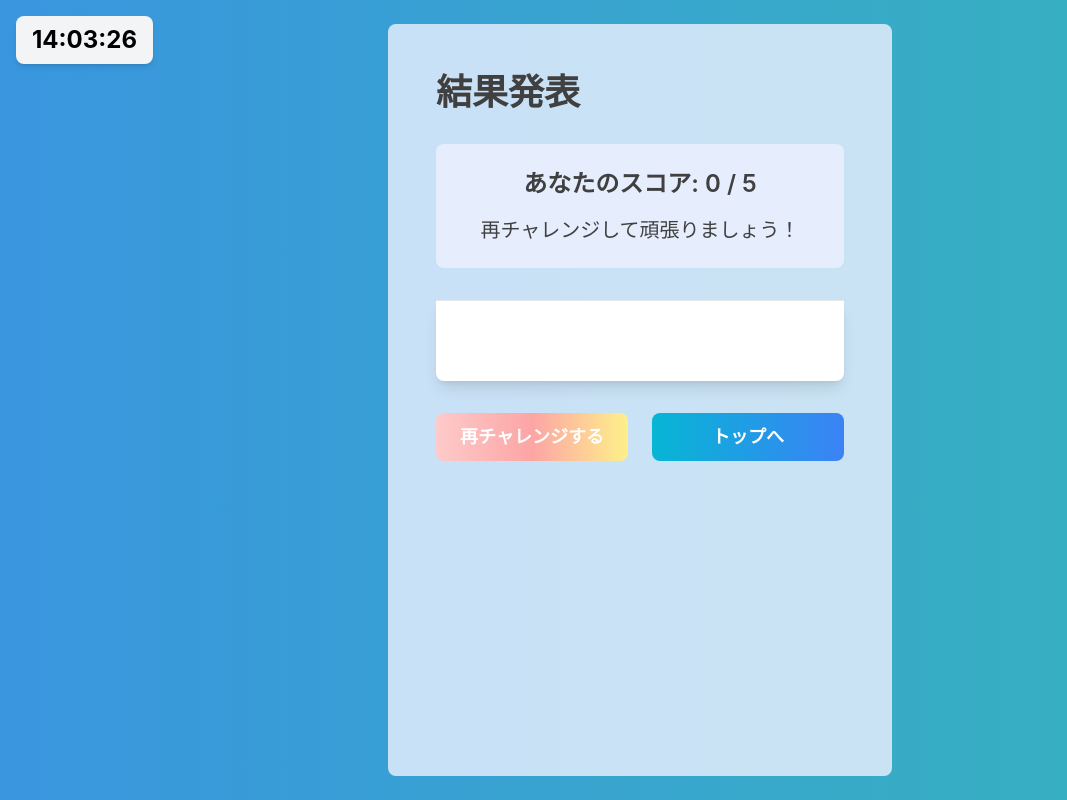
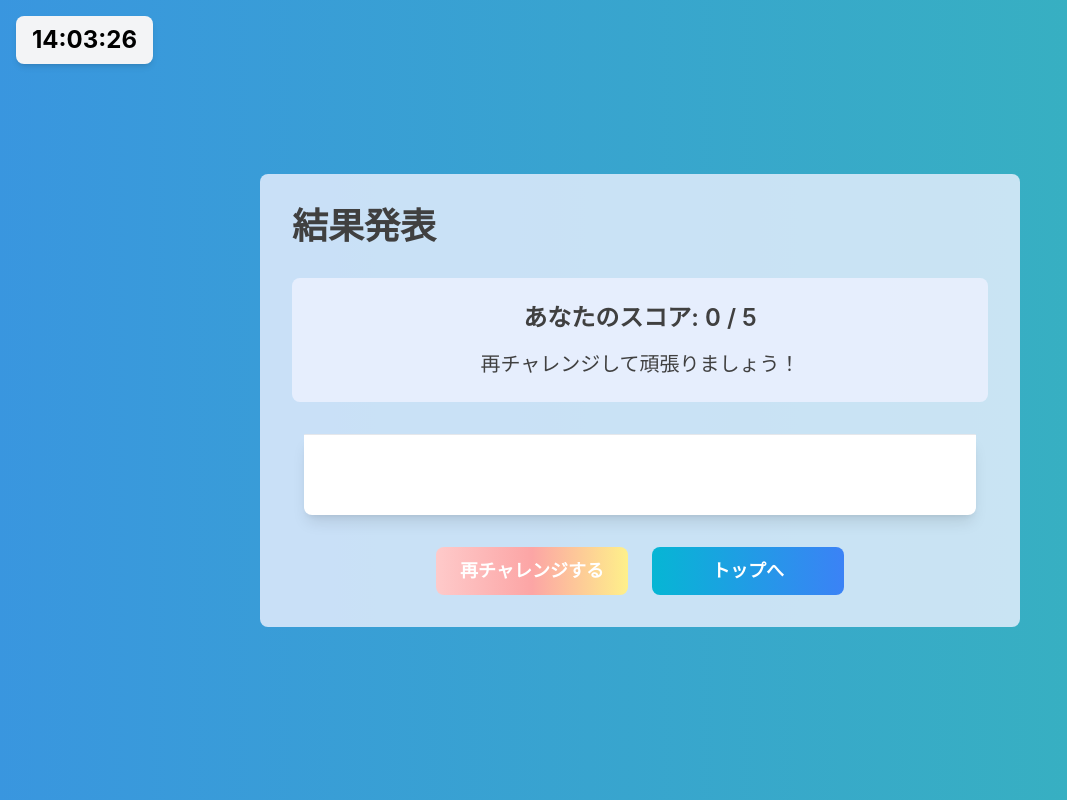
Before and after one commit to kobayashi70/ReasemiQuiz, a Next.js app: page /result in a window 1280 px wide. Shown: the whole page, without its empty margins (0-1067 px from the left). Built offline with nearby package versions, Linux system fonts and the light colour scheme.

Commit message:
comicomi

```diff
--- a/src/components/Options.jsx
+++ b/src/components/Options.jsx
@@ -2,9 +2,12 @@
 
 const Options = ({ options, handleOptionClick, selectedOption }) => {
   return (
-    <div className="mt-6 flex justify-between sm:flex-col">
+    <div className="mt-10 sm:mt-6 flex justify-between sm:flex-col">
       {options.map((option, index) => (
-        <label key={index} className="w-56 h-96 sm:h-64 flex justify-start ">
+        <label
+          key={index}
+          className="w-56 h-96 sm:h-auto sm:w-auto sm:mb-4 flex justify-start"
+        >
           <input
             name="radio"
             type="radio"
--- a/src/pages/result.jsx
+++ b/src/pages/result.jsx
@@ -4,10 +4,10 @@ import { useSelector, useDispatch } from "react-redux";
 import { useRouter } from "next/router";
 import { useState, useEffect } from "react";
 import { resetQuizRechallenge, resetQuizTop } from "@/store/quizSlice";
-import dynamic from "next/dynamic";
+import dynamic from "next/dynamic"; //動的インポートを行うNextjsの関数
 
 const DynamicClock = dynamic(() => import("../components/Clock"), {
-  ssr: false, // サーバーサイドレンダリングを無効にする
+  ssr: false, // サーバーサイドレンダリングを無効にする つけないと時計がバグる
 });
 
 const Result = () => {
@@ -78,7 +78,7 @@ const Result = () => {
       </Head>
       <div className="min-h-screen flex justify-center  bg-animated-gradient p-6">
         <DynamicClock />
-        <div className="p-12 sm:p-2 bg-indigo-50 bg-opacity-80 rounded-lg sm:w-80">
+        <div className="p-8 m-auto w-[760px] sm:p-3 bg-indigo-50 bg-opacity-80 rounded-lg sm:w-80">
           <h1 className="text-4xl font-bold mb-8 text-neutral-700">結果発表</h1>
           <div className="text-center mb-8 p-6 bg-indigo-50 bg-opacity-80 rounded-lg">
             <p className="text-2xl text-neutral-700 font-semibold mb-4">
@@ -120,7 +120,7 @@ const Result = () => {
           </div>
 
           {/* タブと詳細 */}
-          <div className="w-full max-w-2xl mb-8">
+          <div className="w-auto mx-auto max-w-2xl mb-8">
             {/* タブの部分 */}
             <ul className="flex border-b rounded-t-lg bg-white">
               {questions.map((_, index) => (
@@ -138,7 +138,7 @@ const Result = () => {
               ))}
             </ul>
             {/* 各タブの詳細表示 */}
-            <div className="p-4 rounded-b-lg bg-white shadow-lg h-20 overflow-auto">
+            <div className="p-4 w- rounded-b-lg bg-white shadow-lg h-20 overflow-auto">
               {activeTab !== null && (
                 <>
                   <p>
```
